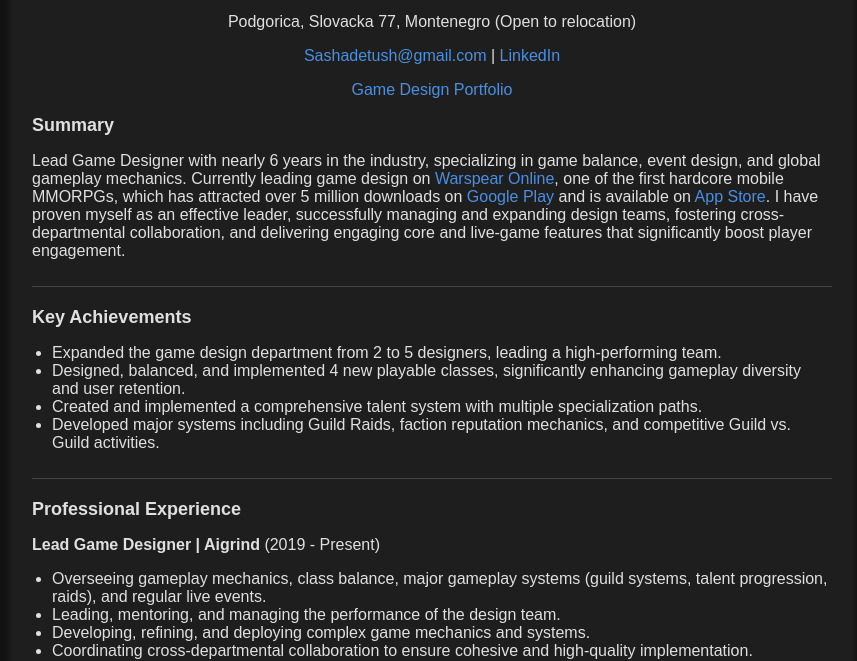
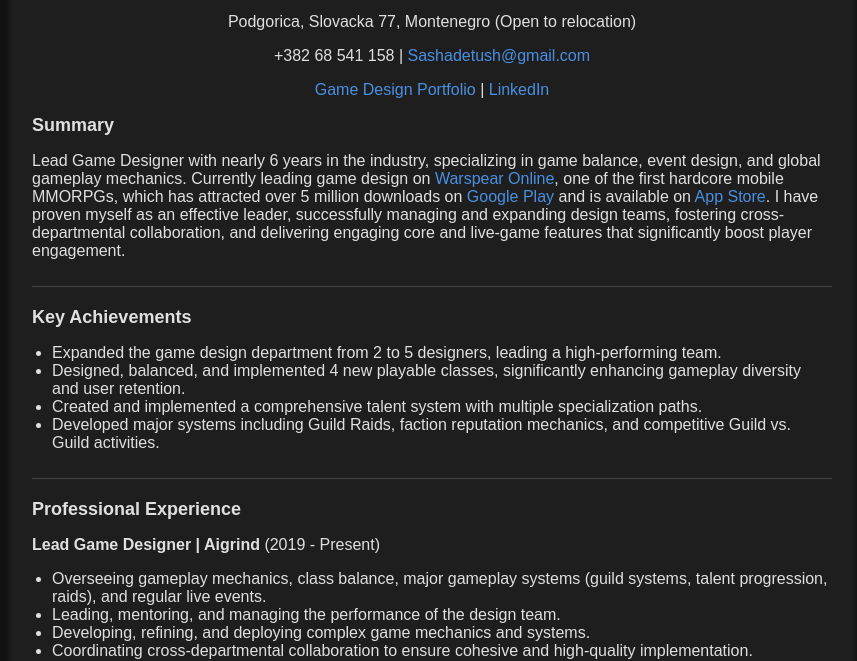
Before and after one commit to AkioKoneko/resume, a plain HTML site: page index.html in a window 1280 px wide. Shown: the part 154-815 px from the top of the page, without its empty margins (208-1065 px from the left). Drawn offline with Linux system fonts and the light colour scheme.

Commit message:
Update index.html

```diff
--- a/index.html
+++ b/index.html
@@ -11,8 +11,8 @@
         <h1>Alexandr Detushev</h1>
         <h2>Lead Game Designer</h2>
         <p>Podgorica, Slovacka 77, Montenegro (Open to relocation)</p>
-        <p><a href="mailto:Sashadetush@gmail.com">Sashadetush@gmail.com</a> | <a href="https://www.linkedin.com/in/aleksandr-detushev-aa2945234">LinkedIn</a></p>
-        <p><a href="https://quiver-manta-0aa.notion.site/Game-Design-Portfolio-Alexandr-Detushev-1b24c14aafb580cdae87e09ceb4fe5e9">Game Design Portfolio</a></p>
+        <p>+382 68 541 158 | <a href="mailto:Sashadetush@gmail.com">Sashadetush@gmail.com</a></p>
+        <p><a href="https://quiver-manta-0aa.notion.site/Game-Design-Portfolio-Alexandr-Detushev-1b24c14aafb580cdae87e09ceb4fe5e9">Game Design Portfolio</a> | <a href="https://www.linkedin.com/in/aleksandr-detushev-aa2945234">LinkedIn</a></p>
 
         <div class="section">
             <h2>Summary</h2>
```
